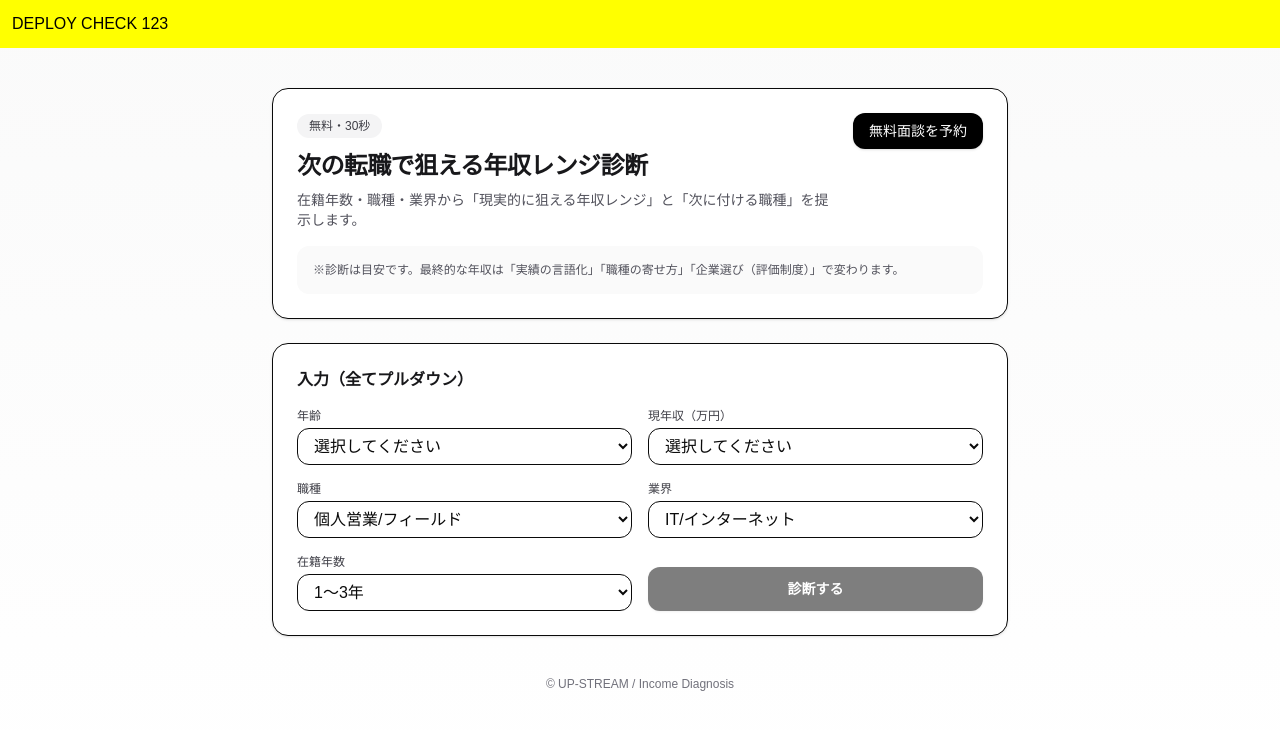
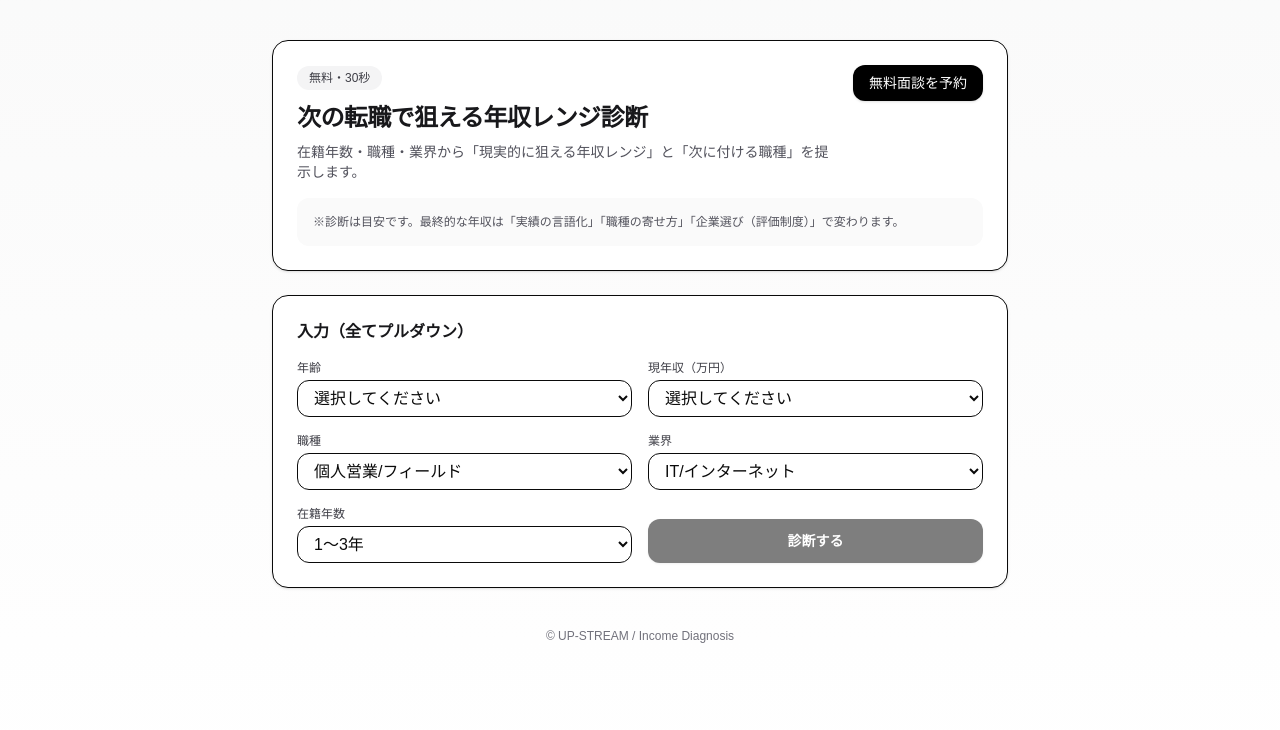
Before and after one commit to tanaka-collab/income-diagnosis, a Next.js app: page / in a window 1280 px wide. Shown: the top 730 px of the page. Built offline with nearby package versions, Linux system fonts and the light colour scheme.

Commit message:
update page ui

```diff
--- a/app/page.tsx
+++ b/app/page.tsx
@@ -192,9 +192,6 @@ export default function Home() {
 
   return (
     <main className="min-h-screen bg-gradient-to-b from-zinc-50 to-white">
-      <div style={{ padding: 12, background: "yellow", color: "black" }}>
-  DEPLOY CHECK 123
-</div>
       <div className="mx-auto max-w-3xl px-4 py-10">
         {/* ヘッダー */}
         <div className="mb-6 rounded-2xl border bg-white p-6 shadow-sm">
```
